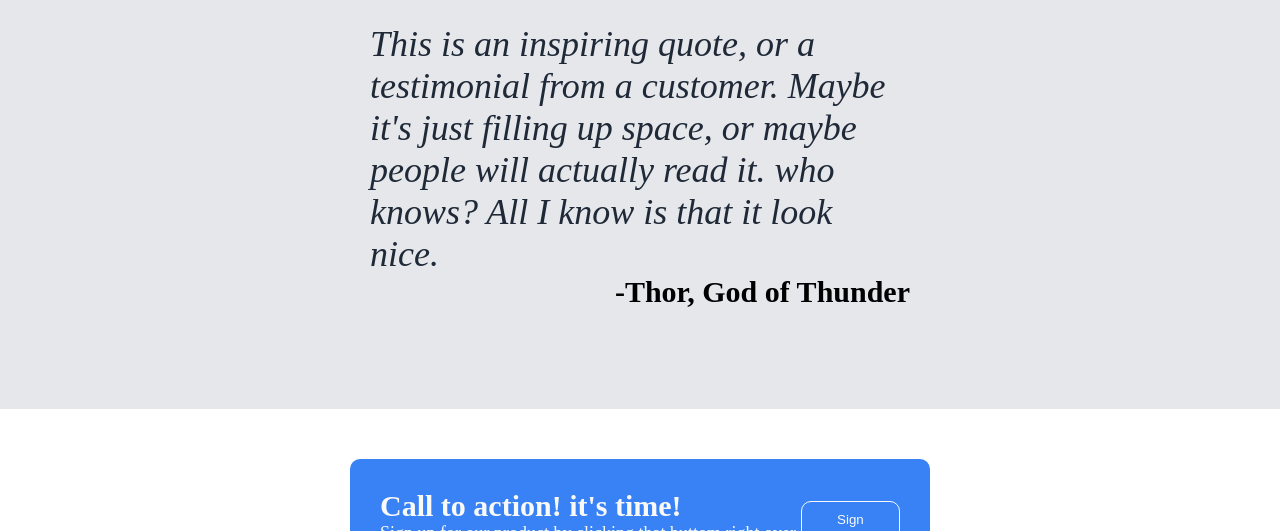
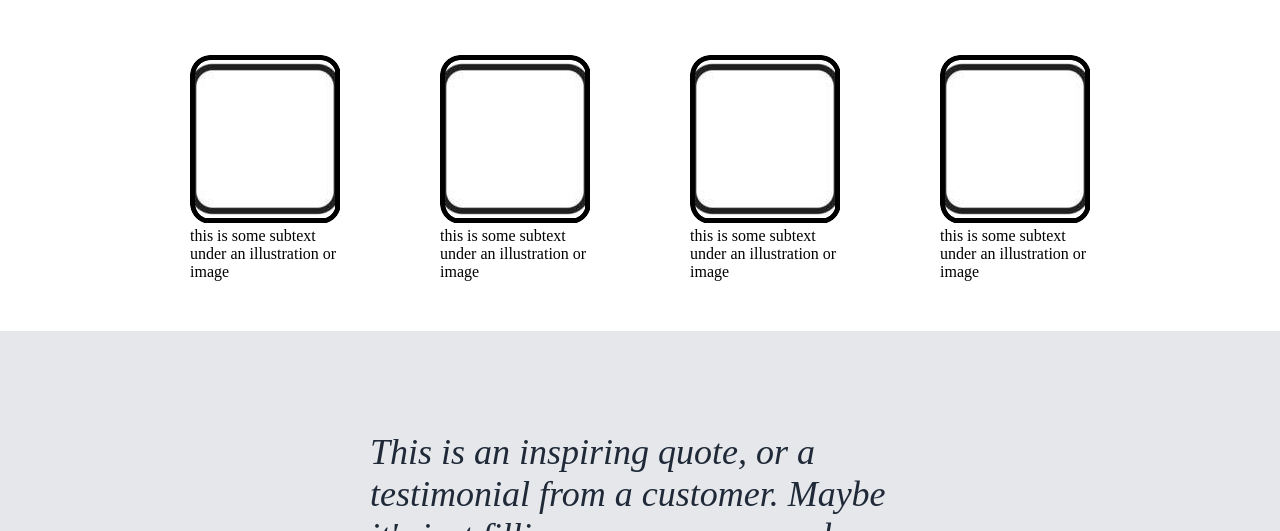
Before and after one commit to dev-gursewak/sewak, a plain HTML site: page index.html in a window 1280 px wide. Shown: the part 614-1145 px from the top of the page. Drawn offline with Linux system fonts and the light colour scheme.

Commit message:
I have forgot to comment out some area

```diff
--- a/index.html
+++ b/index.html
@@ -29,29 +29,29 @@
                 <img src="images/dog.jpg" alt="this is a placeholder for an image" class="dog-image">
             </div>
         </div>
-        <!--
         <div class="random-information">
             <div class="information-header">Some random information</div>
-            <div class="illustration-image">
-                <div >
-                    <img src="">
+            <div class="illustration">
+                <div class="illustration-image-text">  <!--how to select this div tag with using class such
+                    as first selecting illustration then div so that rules only to these means sub
+                    div of the class illustration at level 1 only -->
+                    <img src="images/oie_jpg.png">
                     <div class="text-under-image">this is some subtext under an illustration or image</div>
                 </div>
-                <div>
-                    <img src="">
+                <div class="illustration-image-text">
+                    <img src="images/oie_jpg.png">
                     <div class="text-under-image">this is some subtext under an illustration or image</div>
                 </div>
-                <div>
-                    <img src="">
+                <div class="illustration-image-text">
+                    <img src="images/oie_jpg.png">
                     <div class="text-under-image">this is some subtext under an illustration or image</div>
                 </div>
-                <div>
-                    <img src="">
+                <div class="illustration-image-text">
+                    <img src="images/oie_jpg.png">
                     <div class="text-under-image">this is some subtext under an illustration or image</div>
                 </div>
             </div>
         </div>
-        -->
         <div class="quote">
             <div class="quote-discription">
                 This is an inspiring quote, or a testimonial from a customer.
--- a/style.css
+++ b/style.css
@@ -70,8 +70,6 @@ body {
     border-radius: 10px;
 }
 
-
-/*
 .information-header {
     font-size: 36px;
     font-weight: bolder;
@@ -86,16 +84,20 @@ body {
     flex-direction: column;
 }
 
-.illustration-image {
+.illustration {
     display: flex;
     justify-content: center;
     padding: 0px 200px;
 }
 
+.illustration-image-text {
+    padding: 50px;
+}
+
 .text-under-image {
     flex-basis: 1px;
 }
-*/
+
 .quote {
     background-color: #e5e7eb;
     display: flex;
```
